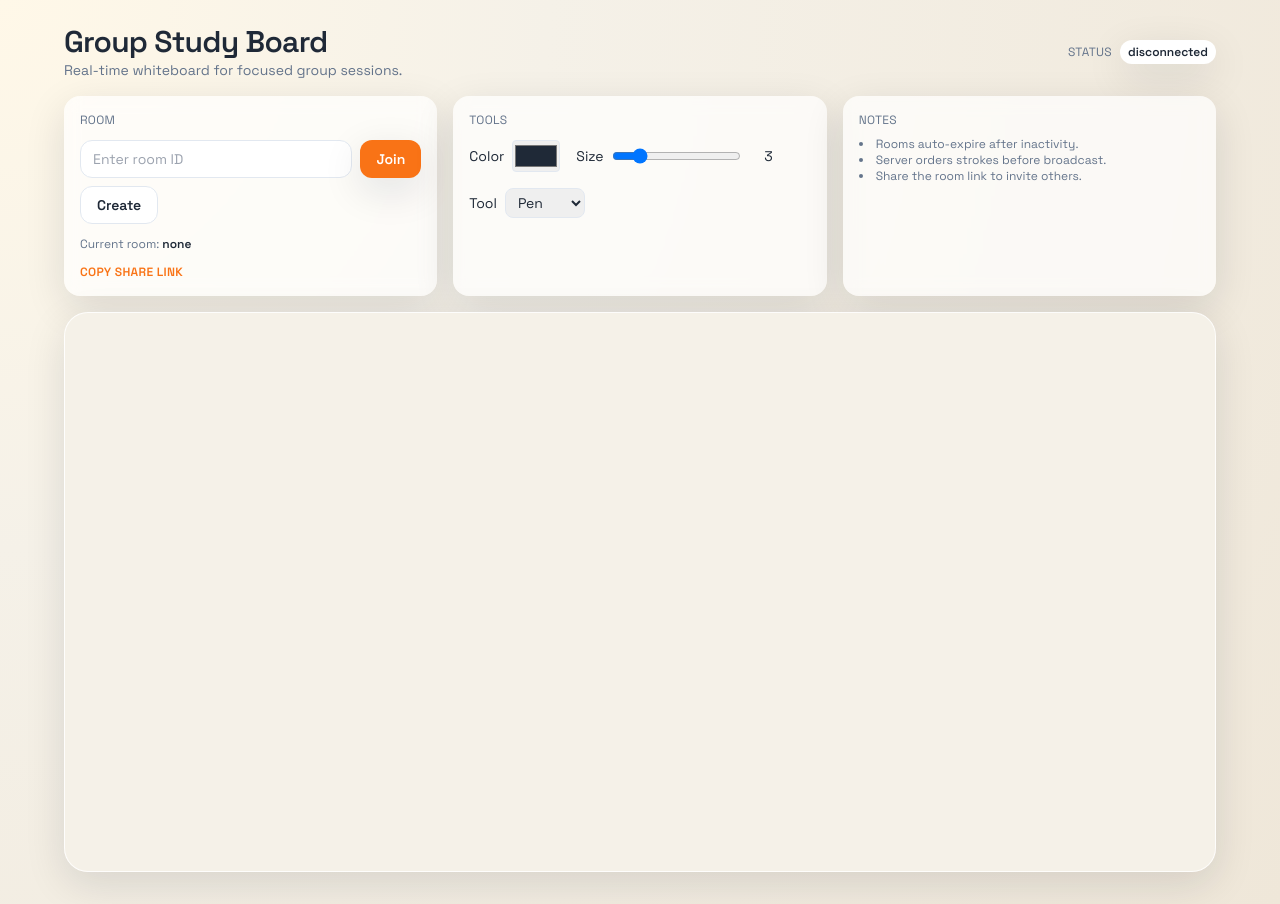
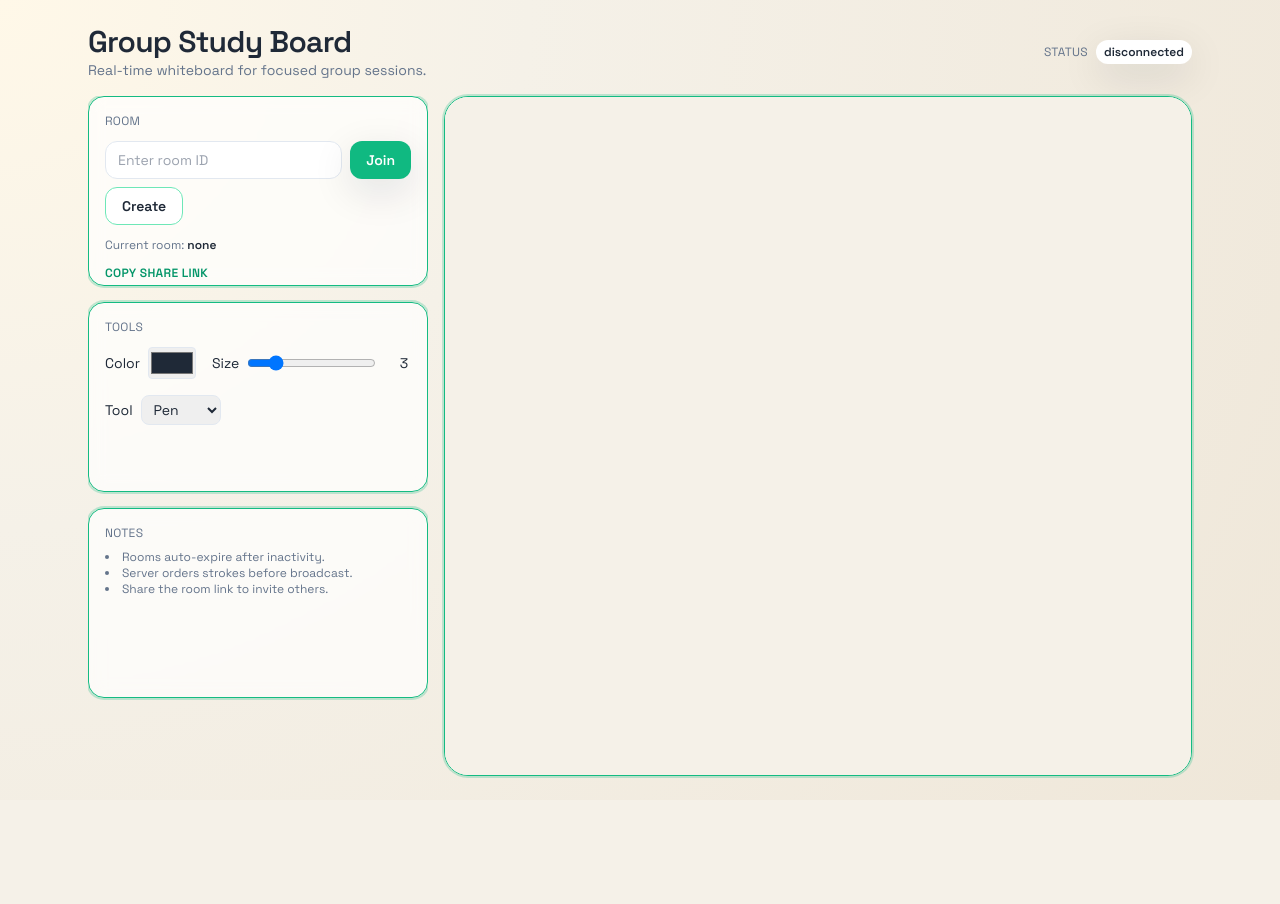
Before and after one commit to AliMusavi8/Group-Study-Board, an Angular app in the folder frontend/: page / in a window 1280 px wide. After the commit the page ends 800 px from the top, so only its background shows below. Built offline with nearby package versions, Linux system fonts and the light colour scheme.

Commit message:
Tweaked the UI

```diff
--- a/frontend/src/app/app.component.html
+++ b/frontend/src/app/app.component.html
@@ -1,12 +1,11 @@
-<div class="min-h-screen flex flex-col">
-  <header class="px-6 pt-6 pb-4">
-    <div class="max-w-6xl mx-auto flex flex-col gap-4">
-      <div class="flex flex-wrap items-center justify-between gap-4">
+<div class="min-h-screen overflow-hidden">
+  <div class="max-w-6xl mx-auto h-screen px-6 py-6 grid grid-rows-[auto_1fr] gap-4">
+    <div class="grid grid-cols-1 lg:grid-cols-[340px_1fr] items-center gap-4">
       <div>
         <h1 class="text-3xl font-semibold tracking-tight text-ink">Group Study Board</h1>
         <p class="text-sm text-slate-500">Real-time whiteboard for focused group sessions.</p>
       </div>
-        <div class="flex items-center gap-2">
+      <div class="flex items-center gap-2 lg:justify-end">
         <span class="text-xs uppercase tracking-wide text-slate-500">Status</span>
         <span class="text-xs font-semibold px-2 py-1 rounded-full bg-white shadow-soft">
           {{ status }}
@@ -14,24 +13,25 @@
       </div>
     </div>
 
-      <div class="grid grid-cols-1 lg:grid-cols-3 gap-4">
-        <div class="bg-white/70 backdrop-blur rounded-2xl p-4 shadow-soft flex flex-col gap-3">
+    <div class="grid grid-cols-1 lg:grid-cols-[340px_1fr] gap-4 min-h-0">
+      <div class="flex flex-col gap-4 overflow-hidden">
+        <div class="bg-white/70 backdrop-blur rounded-2xl p-4 shadow-soft flex flex-col gap-3 border border-emerald-300 gsb-card gsb-border-animate">
           <label class="text-xs uppercase tracking-wide text-slate-500">Room</label>
           <div class="flex flex-wrap gap-2">
             <input
-              class="flex-1 min-w-[200px] rounded-xl border border-slate-200 px-3 py-2 text-sm focus:outline-none focus:ring-2 focus:ring-ember/40"
+              class="flex-1 min-w-[200px] rounded-xl border border-slate-200 px-3 py-2 text-sm focus:outline-none focus:ring-2 focus:ring-emerald-300"
               type="text"
               placeholder="Enter room ID"
               [(ngModel)]="roomInput"
             />
             <button
-              class="rounded-xl px-4 py-2 text-sm font-semibold bg-ember text-white shadow-soft hover:brightness-105"
+              class="rounded-xl px-4 py-2 text-sm font-semibold bg-emerald-500 text-white shadow-soft hover:bg-emerald-600"
               (click)="joinRoom()"
             >
               Join
             </button>
             <button
-              class="rounded-xl px-4 py-2 text-sm font-semibold border border-slate-200 bg-white hover:bg-slate-50"
+              class="rounded-xl px-4 py-2 text-sm font-semibold border border-emerald-300 bg-white hover:bg-emerald-50"
               (click)="createRoom()"
             >
               Create
@@ -41,14 +41,14 @@
             Current room: <span class="font-semibold text-ink">{{ roomId || 'none' }}</span>
           </div>
           <button
-            class="self-start text-xs font-semibold uppercase tracking-wide text-ember"
+            class="self-start text-xs font-semibold uppercase tracking-wide text-emerald-600"
             (click)="copyShareLink()"
           >
             Copy share link
           </button>
         </div>
 
-        <div class="bg-white/70 backdrop-blur rounded-2xl p-4 shadow-soft flex flex-col gap-3">
+        <div class="bg-white/70 backdrop-blur rounded-2xl p-4 shadow-soft flex flex-col gap-3 border border-emerald-300 gsb-card gsb-border-animate">
           <label class="text-xs uppercase tracking-wide text-slate-500">Tools</label>
           <div class="flex flex-wrap gap-4 items-center">
             <div class="flex items-center gap-2">
@@ -70,7 +70,7 @@
           </div>
         </div>
 
-        <div class="bg-white/70 backdrop-blur rounded-2xl p-4 shadow-soft flex flex-col gap-2">
+        <div class="bg-white/70 backdrop-blur rounded-2xl p-4 shadow-soft flex flex-col gap-2 border border-emerald-300 gsb-card gsb-border-animate">
           <label class="text-xs uppercase tracking-wide text-slate-500">Notes</label>
           <ul class="text-xs text-slate-500 list-disc list-inside">
             <li>Rooms auto-expire after inactivity.</li>
@@ -79,11 +79,8 @@
           </ul>
         </div>
       </div>
-    </div>
-  </header>
 
-  <main class="flex-1 px-6 pb-8">
-    <div class="max-w-6xl mx-auto h-[70vh] bg-white/70 backdrop-blur rounded-3xl shadow-soft overflow-hidden border border-white/60">
+      <div class="min-h-0 h-full bg-white/70 backdrop-blur rounded-3xl shadow-soft overflow-hidden border border-emerald-300 gsb-border-animate">
         <canvas
           #canvas
           class="w-full h-full touch-none"
@@ -93,5 +90,6 @@
           (pointerleave)="onPointerUp()"
         ></canvas>
       </div>
-  </main>
     </div>
+  </div>
+</div>
--- a/frontend/src/app/app.component.ts
+++ b/frontend/src/app/app.component.ts
@@ -30,6 +30,7 @@ export class AppComponent implements OnInit, AfterViewInit {
   private lastPoint?: Point;
   private lastPointByClient = new Map<string, Point>();
   private clientId = this.createClientId();
+  private deviceScale = 1;
 
   constructor(private ws: WsService) {
     this.ws.onMessage((msg) => this.handleServerMessage(msg));
@@ -191,13 +192,14 @@ export class AppComponent implements OnInit, AfterViewInit {
     if (!this.ctx) {
       return;
     }
+    const scale = this.deviceScale;
     this.ctx.strokeStyle = color;
-    this.ctx.lineWidth = thickness;
+    this.ctx.lineWidth = thickness * scale;
     this.ctx.lineCap = 'round';
     this.ctx.lineJoin = 'round';
     this.ctx.beginPath();
-    this.ctx.moveTo(from.x, from.y);
-    this.ctx.lineTo(to.x, to.y);
+    this.ctx.moveTo(from.x * scale, from.y * scale);
+    this.ctx.lineTo(to.x * scale, to.y * scale);
     this.ctx.stroke();
   }
 
@@ -205,9 +207,10 @@ export class AppComponent implements OnInit, AfterViewInit {
     if (!this.ctx) {
       return;
     }
+    const scale = this.deviceScale;
     this.ctx.fillStyle = color;
     this.ctx.beginPath();
-    this.ctx.arc(point.x, point.y, thickness / 2, 0, Math.PI * 2);
+    this.ctx.arc(point.x * scale, point.y * scale, (thickness / 2) * scale, 0, Math.PI * 2);
     this.ctx.fill();
   }
 
@@ -222,13 +225,13 @@ export class AppComponent implements OnInit, AfterViewInit {
   private resizeCanvas(): void {
     const canvas = this.canvasRef.nativeElement;
     const rect = canvas.getBoundingClientRect();
-    const ratio = window.devicePixelRatio || 1;
-    canvas.width = rect.width * ratio;
-    canvas.height = rect.height * ratio;
+    this.deviceScale = window.devicePixelRatio || 1;
+    canvas.width = rect.width * this.deviceScale;
+    canvas.height = rect.height * this.deviceScale;
     if (!this.ctx) {
       return;
     }
-    this.ctx.setTransform(ratio, 0, 0, ratio, 0, 0);
+    this.ctx.setTransform(1, 0, 0, 1, 0, 0);
     this.clearCanvas();
   }
 
@@ -237,10 +240,9 @@ export class AppComponent implements OnInit, AfterViewInit {
       return;
     }
     const canvas = this.canvasRef.nativeElement;
-    const rect = canvas.getBoundingClientRect();
-    this.ctx.clearRect(0, 0, rect.width, rect.height);
+    this.ctx.clearRect(0, 0, canvas.width, canvas.height);
     this.ctx.fillStyle = CANVAS_BG;
-    this.ctx.fillRect(0, 0, rect.width, rect.height);
+    this.ctx.fillRect(0, 0, canvas.width, canvas.height);
   }
 
   private getStrokeColor(): string {
--- a/frontend/src/styles.css
+++ b/frontend/src/styles.css
@@ -13,4 +13,25 @@ body {
   margin: 0;
   min-height: 100vh;
   background: radial-gradient(circle at top left, #fff8e8 0%, #f5f1e8 35%, #efe7d9 100%);
+  overflow: hidden;
 }
+
+.gsb-card {
+  height: 190px;
+}
+
+.gsb-border-animate {
+  animation: borderPulse 3.2s ease-in-out infinite;
+}
+
+@keyframes borderPulse {
+  0%,
+  100% {
+    border-color: #86efac;
+    box-shadow: 0 0 0 0 rgba(16, 185, 129, 0);
+  }
+  50% {
+    border-color: #10b981;
+    box-shadow: 0 0 0 2px rgba(16, 185, 129, 0.25);
+  }
+}
```
Also changed, not shown: 1 other file (tests, documents, lock files or other folders). Lines whose indentation alone changed are shown as unchanged.
